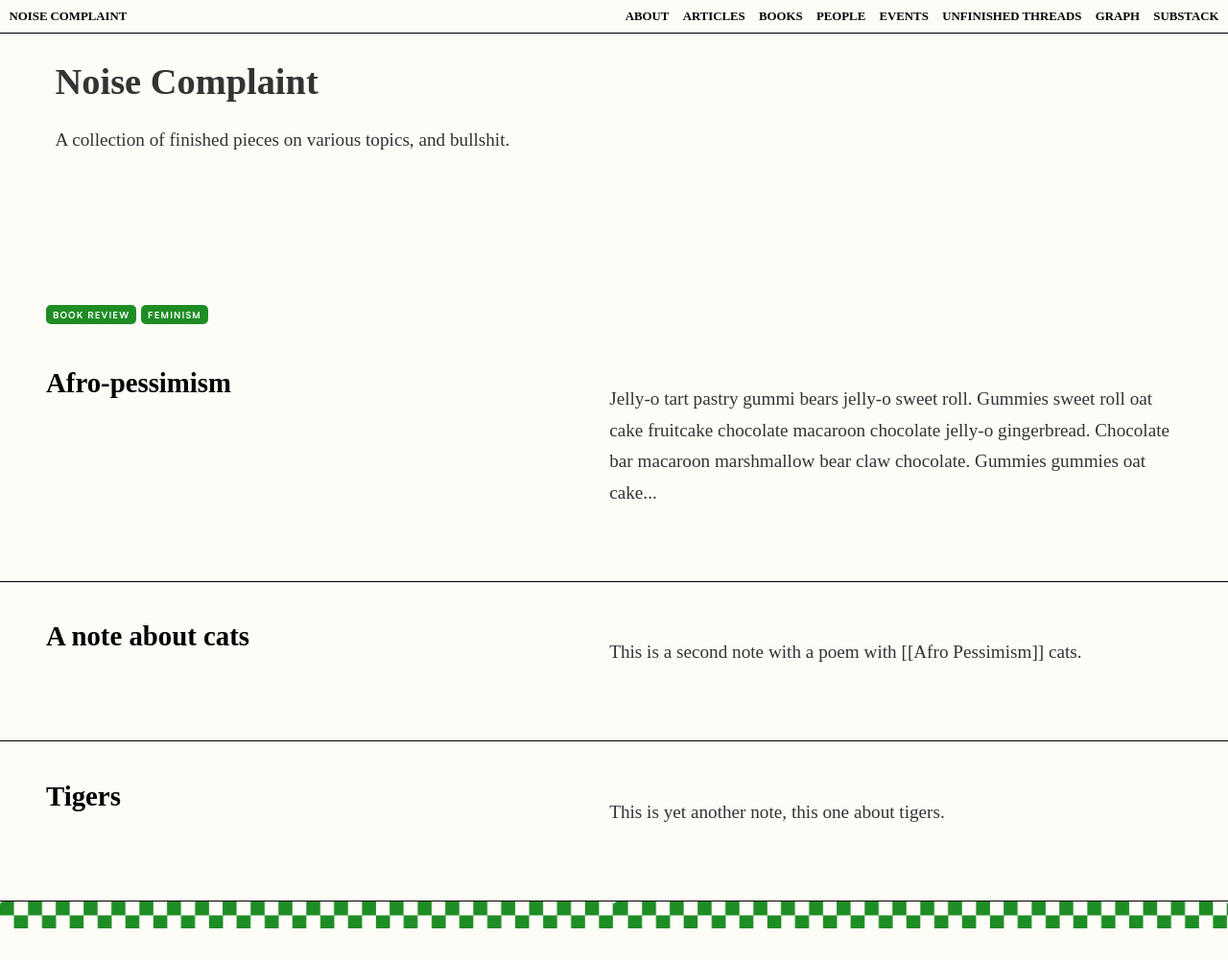
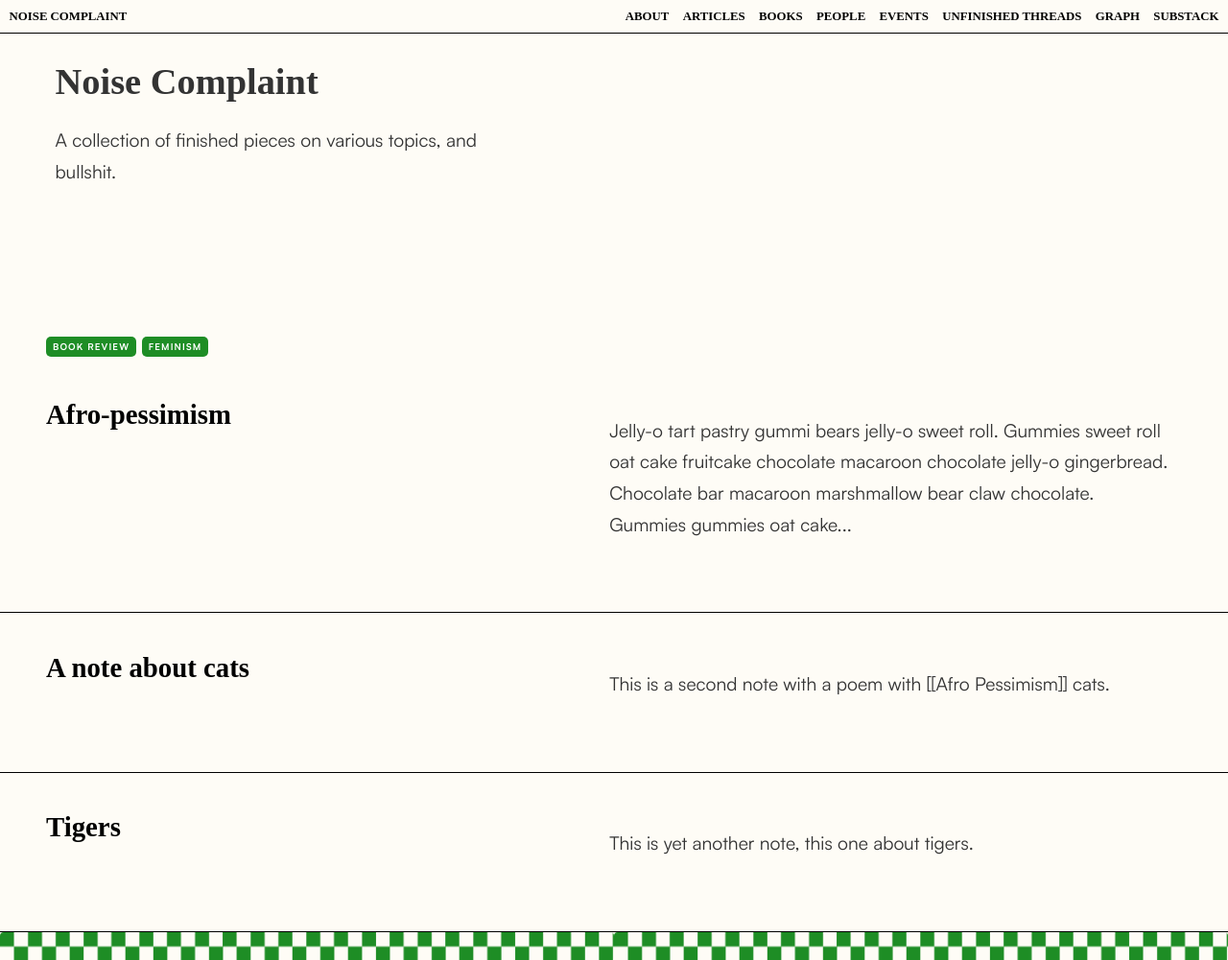
Before and after one commit to ashleighkeith15/noise-complaint, a Jekyll site: the page built from _pages/index.md, in a window 1280 px wide. Shown: the whole page at 96% size. Built offline with Jekyll 4.4.1, drawn with Linux system fonts in a browser that asks for light colours; some web fonts are replaced; before the commit the page ends 968 px from its top, so only the background shows below that.

Commit message:
note page fix

```diff
--- a/_layouts/note.html
+++ b/_layouts/note.html
@@ -47,6 +47,7 @@ layout: default
     <div class="mention-title">MENTIONED IN THIS NOTE</div>
     {% if page.backlinks.size > 0 %}
       {% for backlink in page.backlinks %}
+
         <div class="mentioned-item">
           <h2><a href="{{ site.baseurl }}{{ backlink.url }}" class="internal-link">{{ backlink.title }}</a></h2>
           {% assign sentences = backlink.content | split: "." %}
--- a/_sass/_style.scss
+++ b/_sass/_style.scss
@@ -11,56 +11,56 @@ $font-family: -apple-system, BlinkMacSystemFont, Segoe UI, Helvetica, Arial,
 
   @font-face {
     font-family: 'Redaction Regular';
-    src: url('assets/Redaction-Regular.woff2') format('woff2');
+    src: url('/assets/Redaction-Regular.woff2') format('woff2');
     font-display:swap;
   }
 
   @font-face {
     font-family: 'Redaction Bold';
-    src: url('assets/Redaction-Bold.woff2') format('woff2');
+    src: url('/assets/Redaction-Bold.woff2') format('woff2');
     font-display:swap;
   }
 
   @font-face {
     font-family: 'Redaction Italic';
-    src: url('assets/Redaction-Italic.woff2') format('woff2');
+    src: url('/assets/Redaction-Italic.woff2') format('woff2');
     font-display:swap;
   }
 
   @font-face {
     font-family: 'Satoshi Regular';
-    src: url('assets/Satoshi-Regular.woff2') format('woff2');
+    src: url('/assets/Satoshi-Regular.woff2') format('woff2');
     font-display:swap;
   }
 
   @font-face {
     font-family: 'Satoshi Italic';
-    src: url('assets/Satoshi-Italic.woff2') format('woff2');
+    src: url('/assets/Satoshi-Italic.woff2') format('woff2');
     font-display:swap;
   }
 
   @font-face {
     font-family: 'Satoshi Bold';
-    src: url('assets/Satoshi-Bold.woff2') format('woff2');
+    src: url('/assets/Satoshi-Bold.woff2') format('woff2');
     font-display:swap;
   }
 
   @font-face {
     font-family: 'Satoshi Bold Italic';
-    src: url('assets/Satoshi-BoldItalic.woff2') format('woff2');
+    src: url('/assets/Satoshi-BoldItalic.woff2') format('woff2');
     font-display:swap;
   }
 
   @font-face {
-    font-family: 'Satoshi Medium';
-    src: url('assets/Satoshi-Medium.woff2') format('woff2');
+    font-family: 'Satoshi Regular';
+    src: url('/assets/Satoshi-Regular.woff2') format('woff2');
     font-display:swap;
   }
 
 
 body {
   box-sizing: content-box;
-  font-family: 'Satoshi Medium';
+  font-family: 'Satoshi Regular';
   margin: 0 auto;
   line-height: 1.7;
   overflow-x: hidden;
--- a/styles.scss
+++ b/styles.scss
@@ -1,6 +1,6 @@
 ---
 ---
 
-@import "../_sass/normalize";
-@import "../_sass/code";
-@import "../_sass/style";
+@use "../_sass/normalize";
+@use "../_sass/code";
+@use "../_sass/style";
```
